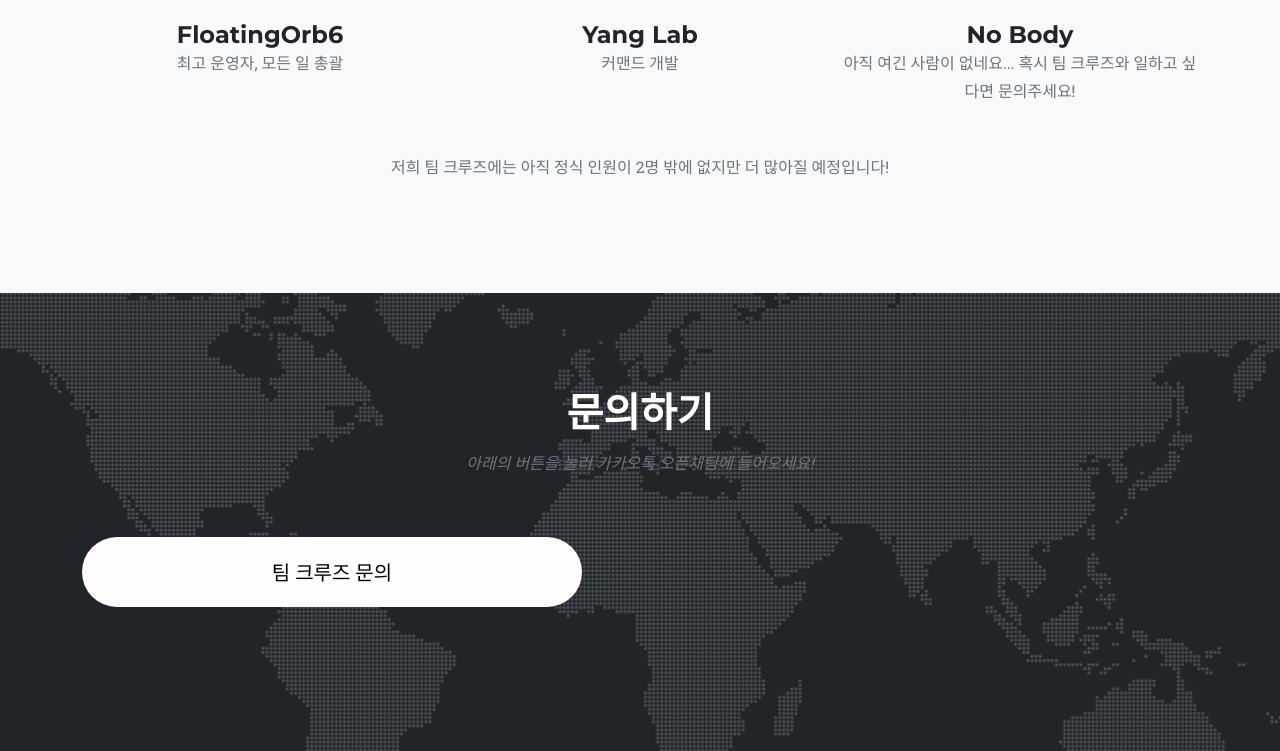
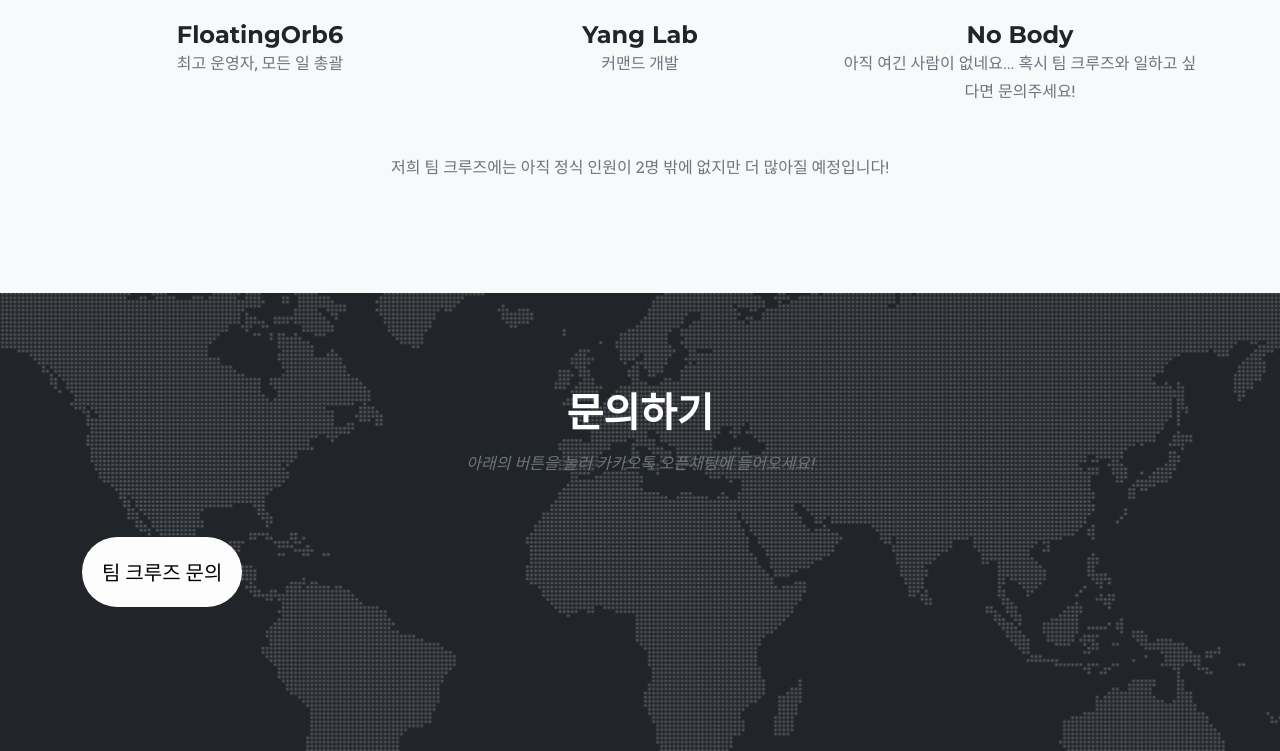
Before and after one commit to TeamCruise/main.html, a plain HTML site: page index.html in a window 1280 px wide. Shown: the part 2941-3692 px from the top of the page. Drawn offline with nearby package versions, Linux system fonts and the light colour scheme.

Commit message:
buttonEdit

```diff
--- a/index.html
+++ b/index.html
@@ -241,7 +241,7 @@
                 <form id="contactForm" data-sb-form-api-token="API_TOKEN">
                     <div class="row align-items-stretch mb-5">
                         <div class="col-md-6">
-                            <input type = "button" name = "누르지 마세요" style="width: 500px" onclick="alert('카카오톡 오픈채팅으로 이동됩니다!');location.href='//www.youtube.com/watch?v=dQw4w9WgXcQ'" value = "팀 크루즈 문의" class="button1">
+                            <input type = "button" name = "누르지 마세요" onclick="alert('카카오톡 오픈채팅으로 이동됩니다!');location.href='//www.youtube.com/watch?v=dQw4w9WgXcQ'" value = "팀 크루즈 문의" class="button1">
                             <style>
                                 .button1{
                                     color: rgb(0, 0, 0);
```
